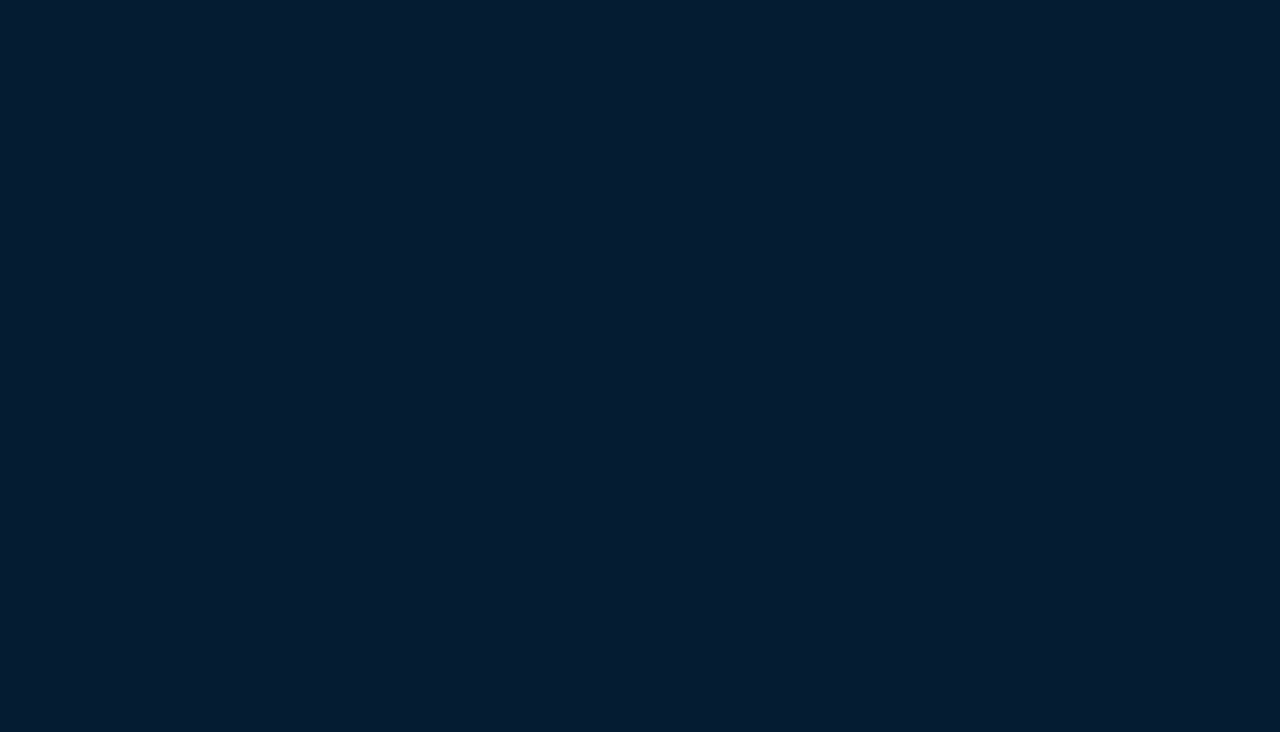
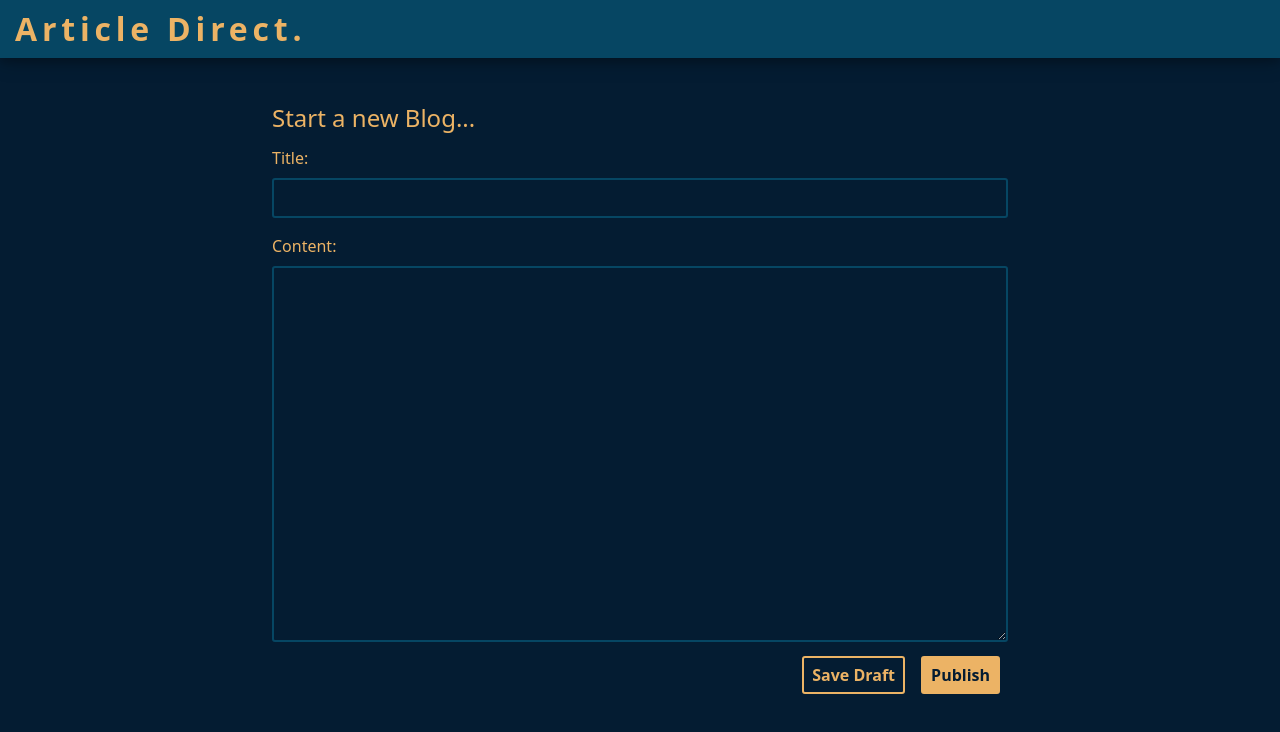
Before and after one commit to seno29/blog-ui, a React (Create React App) app: page /write-article in a window 1280 px wide. Before the commit this address had no page. Shown: the top 732 px of the page. Built offline with nearby package versions, Linux system fonts and the light colour scheme.

Commit message:
integrating UI

```diff
--- a/src/components/Navbar/nav-bar.css
+++ b/src/components/Navbar/nav-bar.css
@@ -11,7 +11,7 @@
 .nav-title{
     flex-grow: 3;
     display: flex;
-    justify-content: center;
+    margin-left:10px;
     font-size: 2rem;
     letter-spacing: 0.3rem;
     font-weight: 700;
@@ -22,3 +22,14 @@
     font-size: 18px;
     margin-right: 10px;
 }
+.nav-op{
+    border-left: 2px solid var(--light);
+    padding: 0px 10px;
+    color: var(--light);
+    font-weight: 700;
+}
+.nav-op:hover{
+    cursor: pointer;
+    color:   var(--backgroundColor);
+    background-color: var(--light);
+}
--- a/src/index.css
+++ b/src/index.css
@@ -128,7 +128,8 @@ code {
 /*Form styles*/
 input[type="text"],
 input[type="email"],
-input[type="password"] {
+input[type="password"],
+textarea {
   background-color: var(--backgroundColor);
   color: white;
   padding: 6px;
@@ -137,7 +138,9 @@ input[type="password"] {
   font-size: var(--font-medium);
 }
 input[type="text"]:focus,
-input[type="password"]:focus {
+input[type="email"]:focus,
+input[type="password"]:focus,
+textarea:focus {
   outline: none;
   border: 2px solid var(--light);
   border-radius: 3px;
--- a/src/pages/UserDashboard/user-dashboard.jsx
+++ b/src/pages/UserDashboard/user-dashboard.jsx
@@ -1,16 +1,58 @@
-import React from 'react'
+import React, { useState, useEffect } from 'react'
 import Navbar from '../../components/Navbar/nav-bar'
 import { Container, Row, Col } from 'react-bootstrap'
 import ArticleCard from '../../components/ArticleCard/article-card'
-import 'font-awesome/css/font-awesome.min.css';
-import { useNavigate } from 'react-router-dom';
+import 'font-awesome/css/font-awesome.min.css'
+import { useNavigate } from 'react-router-dom'
+import { getBaseUrl } from '../../utility'
+import axios from 'axios';
 
 function UserDashboard() {
     const navigate = useNavigate();
+    const [searchText, setsearchText] = useState("")
+    const [loadingArticles, setloadingArticles] = useState(false)
+    const [articles, setarticles] = useState([])
+
+    useEffect(() => {
+        setloadingArticles(true)
+        const url = getBaseUrl() + "getAllArticles"
+        // const url = getBaseUrl() + "getAllArticlesByUserId"
+        // const url = "https://localhost:8070/getAllArticles"
+
+        axios.get(url, {
+            headers: {
+               Authorization: "Bearer " + localStorage.getItem("token")
+            }
+         }).then((res) => {
+            setloadingArticles(false)
+            const result = res.data;
+            if(result.status === 200){
+                console.log(result.data.length)
+                setarticles(result.data)
+            }
+        }).catch((err) => {
+            console.log(err)
+            setloadingArticles(false)
+        })
+    }, [])
+
+    const onSearch = (e) => {
+        console.log(searchText)
+        const url = getBaseUrl() + "searchArticleByName"
+        axios.get(url, {
+            params: {
+                "searchText": searchText
+            }
+        }).then((res) => {
+
+        }).catch((err) => {
+            console.log(err)
+        })
+    }
 
     const articleClickHandler = (e) => {
         console.log("Called");
-        navigate("/article-view", {state: {title: "Article", content: "here is the content", author: "Diksha", dateModified: "05 May, 2021"}})
+        navigate("/article-view", { state: { title: e.title, content: e.content, author: e.author, dateModified: e.dateModified } })
     }
     return (
         <div>
@@ -20,26 +62,33 @@ function UserDashboard() {
                 <Row>
                     <Col>
                         <div className='text-center'>
-                            <input className='w-25' type="text" name="search" placeholder="Search article by name" />
-                            <button className='p-btn w-30'><i className="fa fa-search" /> Search</button>
+                            <input className='w-25' type="text" name="search" placeholder="Search article by name" onChange={(e) => setsearchText(e.target.value)} value={searchText} />
+                            <button className='p-btn w-30' onClick={onSearch}><i className="fa fa-search" /> Search</button>
                         </div>
                     </Col>
                 </Row>
                 <Row>
                     <Col className="col-md-2">
                         <div className="color-light"><h4>Filter by:</h4></div>
-                        <input type="checkbox"  name="dateFilter" value="Date" />
-                        <label className='ml-5'>Date</label><br/>
-                        <input type="checkbox"  name="authorFilter" value="Author" />
-                        <label className='ml-5'>Author</label><br/>
+                        <input type="checkbox" name="dateFilter" value="Date" />
+                        <label className='ml-5'>Date</label><br />
+                        <input type="checkbox" name="authorFilter" value="Author" />
+                        <label className='ml-5'>Author</label><br />
                     </Col>
                     <Col>
-                        <ArticleCard title="Article-1" content="here is the content" author="Diksha" dateModified="05 May, 2021" customClick={articleClickHandler}/>
-                        <ArticleCard title="Article-2" content="It is a long established fact that a reader will be distracted by the readable content of a page when looking at its layout. The point of using Lorem Ipsum is that it has a more-or-less normal distribution of letters, as opposed to using 'Content here, content here', making it look like readable English. Many desktop publishing packages and web page editors now use Lorem Ipsum as their default model text, and a search for 'lorem ipsum' will uncover many web sites still in their infancy. Various versions have evolved over the years, sometimes by accident, sometimes on purpose (injected humour and the like)." author="Diksha" dateModified="05 May, 2021" />
-                        <ArticleCard title="Article-1" content="here is the content" author="Diksha" dateModified="05 May, 2021" customClick={articleClickHandler} />
-                        <ArticleCard title="Article-2" content="It is a long established fact that a reader will be distracted by the readable content of a page when looking at its layout. The point of using Lorem Ipsum is that it has a more-or-less normal distribution of letters, as opposed to using 'Content here, content here', making it look like readable English. Many desktop publishing packages and web page editors now use Lorem Ipsum as their default model text, and a search for 'lorem ipsum' will uncover many web sites still in their infancy. Various versions have evolved over the years, sometimes by accident, sometimes on purpose (injected humour and the like)." author="Diksha" dateModified="05 May, 2021" />
-                        <ArticleCard title="Article-1" content="here is the content" author="Diksha" dateModified="05 May, 2021" customClick={articleClickHandler} />
-                        <ArticleCard title="Article-2" content="It is a long established fact that a reader will be distracted by the readable content of a page when looking at its layout. The point of using Lorem Ipsum is that it has a more-or-less normal distribution of letters, as opposed to using 'Content here, content here', making it look like readable English. Many desktop publishing packages and web page editors now use Lorem Ipsum as their default model text, and a search for 'lorem ipsum' will uncover many web sites still in their infancy. Various versions have evolved over the years, sometimes by accident, sometimes on purpose (injected humour and the like)." author="Diksha" dateModified="05 May, 2021" />
+                        {loadingArticles && "Loading articles..."}
+                        {
+                            !loadingArticles && articles.map((article, i) => (
+                                <ArticleCard
+                                key={i}
+                                title={article.title}
+                                content={article.content}
+                                author={article.author}
+                                dateModified={article.dateModified}
+                                customClick={articleClickHandler}
+                                />
+                            ))
+                        }
                     </Col>
                     <Col className="col-md-2"></Col>
                 </Row>
--- /dev/null
+++ b/src/pages/WriteArticle/write-article.jsx
@@ -0,0 +1,99 @@
+import React, { useState, useEffect } from 'react'
+import Navbar from '../../components/Navbar/nav-bar'
+import { Container, Row, Col } from 'react-bootstrap'
+import { getBaseUrl } from '../../utility'
+import axios from 'axios'
+import { useNavigate } from 'react-router-dom'
+
+function WriteArticle() {
+    const [title, settitle] = useState("")
+    const [content, setcontent] = useState("")
+    const navigate = useNavigate()
+
+
+    const onDraft = () => {
+        if(title !== "" && content!==""){
+            const url = getBaseUrl() + "addArticle"
+            axios.post(url, {
+                "title": title,
+                "content": content,
+                "status": "DRAFT"
+            }, {
+                headers: {
+                  'Authorization': `Bearer ${localStorage.getItem("token")}`
+                }}).then((res) => {
+                const result = res.data
+                if(result.status === 200){
+                    alert(result.message)
+                    navigate("/user-dashboard")
+                }
+                else{
+                    alert(result.message)
+                }
+            }).catch((err)=>{
+                console.log(err)
+            })
+        }
+        else{
+            alert("Please enter title or content can't be empty")
+        }
+    }
+    const onPublish = () => {
+        if(title !== "" && content!==""){
+            const url = getBaseUrl() + "addArticle"
+            axios.post(url, {
+                "title": title,
+                "content": content,
+                "status": "IN_REVIEW"
+            }, {
+                headers: {
+                  'Authorization': `Bearer ${localStorage.getItem("token")}`
+                }}).then((res) => {
+                const result = res.data
+                if(result.status === 200){
+                    alert(result.message)
+                    navigate("/user-dashboard")
+                }
+                else{
+                    alert(result.message)
+                }
+            }).catch((err)=>{
+                console.log(err)
+            })
+        }
+        else{
+            alert("Please enter title or content can't be empty")
+        }
+    }
+    return (
+        <div>
+            <Navbar />
+            <Container >
+                <div className='h-100px'></div>
+                    <Row>
+                        <Col className="col-sm-2"></Col>
+                        <Col className="col-sm-8">
+                            <div className='f-24 color-light'>Start a new Blog...</div>
+                            <form className='w-100 mt-10'>
+                                <label className='color-light m-8'>Title:</label>
+                                <div><input className='mt-8 w-100' name="title" type="text" onChange={(e) => settitle(e.target.value)} value={title} required /></div>
+
+                                <label className='color-light m-8 mt-16'>Content:</label>
+                                <div>
+                                    <textarea className='mt-8 w-100' rows="15" name="Content" type="text" onChange={(e) => setcontent(e.target.value)} value={content} required ></textarea>
+                                </div>
+                            </form>
+                            <div className='d-flex justify-content-end'>
+                                <button type="submit" className='p-btn m-2' onClick={onDraft}>Save Draft</button>
+                                <button type="submit" className='filled-btn m-2' onClick={onPublish}>Publish</button>
+                            </div>
+                        </Col>
+                        <Col className="col-sm-2"></Col>
+                    </Row>
+
+            </Container>
+        </div>
+    )
+}
+
+export default WriteArticle
--- a/src/routes.js
+++ b/src/routes.js
@@ -6,6 +6,7 @@ import Register from "./pages/Register/register";
 import SecurityCheck from "./pages/SecurityCheck/security-check";
 import SupAdmin from "./pages/SuperAdminDashboard/sup-admin";
 import UserDashboard from "./pages/UserDashboard/user-dashboard";
+import WriteArticle from "./pages/WriteArticle/write-article";
 
 export const routes = [
     {
@@ -53,4 +54,9 @@ export const routes = [
         exact: true,
         component: <SupAdmin />
     },
+    {
+        path: "/write-article",
+        exact: true,
+        component: <WriteArticle />
+    },
 ]
```
Also changed, not shown: src/components/ArticleCard/article-card.jsx (+9 -1 lines), src/components/Navbar/nav-bar.jsx (+41 -2 lines), src/pages/AdminDashboard/admin-dashboard.jsx (+44 -2 lines), src/pages/SecurityCheck/security-check.jsx (+4 -4 lines).
